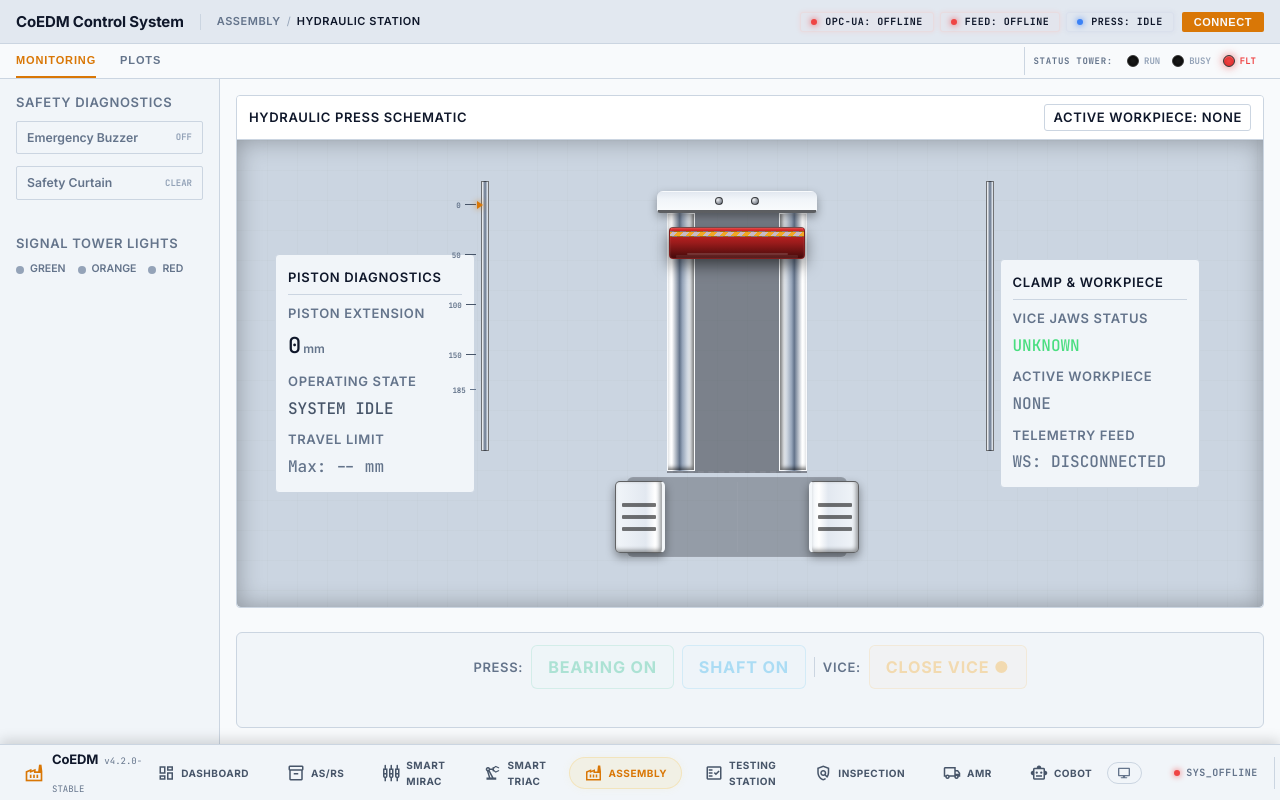
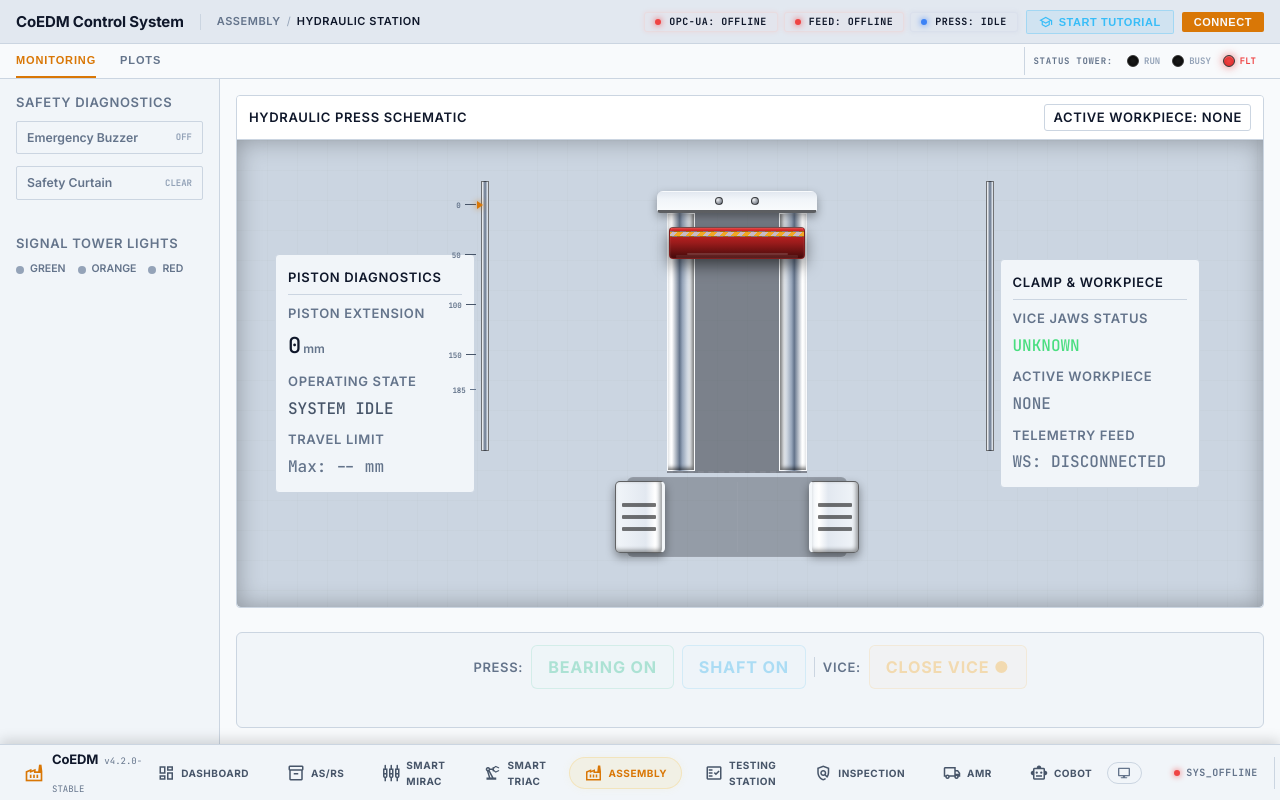
Before and after one commit to V33R-5H4H/CoEDM-smart-manufacturing-control, a React (Vite) app in the folder frontend/: page /assembly in a window 1280 px wide. Built offline with nearby package versions, Linux system fonts and the light colour scheme; no server answers.

Commit message:
fix: remove the autoconnect from assembly page

```diff
--- a/frontend/src/pages/Assembly.jsx
+++ b/frontend/src/pages/Assembly.jsx
@@ -11,6 +11,7 @@ import AssemblyStatusRibbon from './asrs/components/AssemblyStatusRibbon';
 import SafetyOverlay from '../components/SafetyOverlay';
 import { deepMerge } from '../utils/deepMerge';
 import { useModal } from '../hooks/useModal';
+import TutorialOverlay from './asrs/components/TutorialOverlay';
 // recharts imports kept for future graph tab (currently commented out in render)
 import {
   LineChart,
@@ -39,6 +40,51 @@ export default function Assembly() {
   const [plantData, setPlantData] = useState(wsCache.assembly);
   const [activeTab, setActiveTab] = useState('monitoring');
   const { activeModal, openModal, closeModal } = useModal();
+
+  // ── Tutorial ─────────────────────────────────────────────────────────────
+  const [tutorialActive, setTutorialActive] = useState(false);
+  const advanceRef = useRef(null);
+  const tutorialActiveRef = useRef(false);
+  useEffect(() => { tutorialActiveRef.current = tutorialActive; }, [tutorialActive]);
+
+  const TUTORIAL_STEPS = [
+    {
+      targetId: 'asm-page-header',
+      title: 'Assembly — Hydraulic Press Station',
+      content: 'Welcome to the Hydraulic Press Assembly page. This station controls a PLC-driven hydraulic press used to press-fit bearings and shafts onto workpieces. Follow this tutorial to get familiar with every panel.',
+      placement: 'bottom',
+    },
+    {
+      targetId: 'asm-connect-btn',
+      title: 'Connect & Disconnect',
+      content: 'Use the Connect button to establish a live OPC-UA connection to the PLC. You must be connected before any press commands are dispatched. The button switches to "Disconnect" once live.',
+      placement: 'bottom',
+    },
+    {
+      targetId: 'asm-status-tower',
+      title: 'Status Tower Indicator',
+      content: 'RUN (green) = system idle and connected. BUSY (orange) = press cycle is active. FLT (red) = safety curtain tripped or buzzer active. Operations are locked out whenever FLT is lit.',
+      placement: 'left',
+    },
+    {
+      targetId: 'asm-machine-view',
+      title: 'Machine View — Hydraulic Press Schematic',
+      content: 'This animated schematic mirrors the real machine. The piston rod extends downward as the press operates. Colour-coded hydraulic pipes indicate the active workpiece — red for bearing, blue for shaft. Click the HUD cards for detailed diagnostics.',
+      placement: 'top',
+    },
+    {
+      targetId: 'asm-controls',
+      title: 'Press Controls',
+      content: 'Use these buttons to send commands to the PLC. "Bearing ON" starts a bearing press cycle; "Shaft ON" starts a shaft cycle. The Vice toggle opens or closes the fixture clamp that holds the workpiece. All commands are disabled during a safety fault.',
+      placement: 'top',
+    },
+    {
+      targetId: 'asm-plots-tab',
+      title: 'Plots & Analytics Tab',
+      content: 'Switch to the Plots tab to view real-time displacement graphs. The Raw Signal canvas shows the unfiltered Modbus reading; the Filtered Signal canvas shows the critically-damped smoothed value. The Recharts graph shows the full historical telemetry buffer. That\'s it — you\'re ready!',
+      placement: 'bottom',
+    },
+  ];
 
   // Smoothed position state for animation
   const [smoothedPosition, setSmoothedPosition] = useState(43);
@@ -138,7 +184,8 @@ export default function Assembly() {
       // Update state immediately on every WebSocket message
       wsCache.assembly = data;
       setPlantData(data);
-      setIsConnected(data.connected !== false);
+      // NOTE: isConnected is managed only by the explicit Connect/Disconnect buttons.
+      // We do NOT derive it from data.connected to prevent auto-connect on page load.
       setLastCommand(data.assembly?.bearing ? 'Bearing ON' : 'Bearing OFF');
 
       // Edge-triggered safety alerts — only toast on rising edge (false → true)
@@ -599,7 +646,7 @@ export default function Assembly() {
         {/* Right Main Panel: Hydraulic Press Assembly */}
         <main className="asm-main" style={{ flex: 1, overflow: 'auto', display: 'flex', flexDirection: 'column' }}>
           {/* Unified Press Assembly Schematic card */}
-          <div className="asm-viz" style={{ flex: 1, display: 'flex', flexDirection: 'column', background: 'var(--bg-secondary)' }}>
+          <div id="asm-machine-view" className="asm-viz" style={{ flex: 1, display: 'flex', flexDirection: 'column', background: 'var(--bg-secondary)' }}>
             <div className="asm-viz__bar" style={{ borderBottom: '1px solid var(--border)', background: 'var(--bg-elevated)' }}>
               <span>Hydraulic Press Schematic</span>
               <span className={`asm-workpiece-badge ${plantData?.assembly?.bearing ? 'asm-workpiece-badge--bearing' : plantData?.assembly?.shaft ? 'asm-workpiece-badge--shaft' : ''}`}>
@@ -841,7 +888,7 @@ export default function Assembly() {
           </div>
 
           {/* Action controls panel */}
-          <div className="asm-cmd" style={{ marginTop: '12px', background: 'var(--bg-secondary)', border: '1px solid var(--border)', flexDirection: 'column', gap: '8px' }}>
+          <div id="asm-controls" className="asm-cmd" style={{ marginTop: '12px', background: 'var(--bg-secondary)', border: '1px solid var(--border)', flexDirection: 'column', gap: '8px' }}>
             {/* Button row — always centred, never shifts */}
             <div style={{ display: 'flex', alignItems: 'center', justifyContent: 'center', gap: '8px', flexWrap: 'wrap' }}>
               <span className="asm-cmd__label" style={{ marginRight: 0 }}>Press:</span>
@@ -1083,6 +1130,15 @@ export default function Assembly() {
       overflow: 'hidden',
       background: 'var(--bg-primary)',
     }}>
+      {/* Tutorial overlay */}
+      {tutorialActive && (
+        <TutorialOverlay
+          steps={TUTORIAL_STEPS}
+          advanceRef={advanceRef}
+          onFinish={() => setTutorialActive(false)}
+        />
+      )}
+      <div id="asm-page-header">
       <PageHeader
         title="Assembly"
         subtitle="Hydraulic station"
@@ -1094,8 +1150,35 @@ export default function Assembly() {
               plantData={plantData}
               smoothedPosition={smoothedPosition}
             />
+            {/* Tutorial Button */}
+            <button
+              type="button"
+              onClick={() => setTutorialActive(true)}
+              style={{
+                display: 'flex',
+                alignItems: 'center',
+                gap: '6px',
+                fontSize: '11px',
+                fontWeight: 700,
+                textTransform: 'uppercase',
+                letterSpacing: '0.05em',
+                color: '#38bdf8',
+                background: 'rgba(56, 189, 248, 0.1)',
+                border: '1px solid rgba(56, 189, 248, 0.3)',
+                padding: '4px 12px',
+                borderRadius: '2px',
+                cursor: 'pointer',
+                transition: 'all 0.2s',
+              }}
+              onMouseEnter={(e) => { e.currentTarget.style.background = 'rgba(56, 189, 248, 0.2)'; }}
+              onMouseLeave={(e) => { e.currentTarget.style.background = 'rgba(56, 189, 248, 0.1)'; }}
+            >
+              <span className="material-symbols-outlined" style={{ fontSize: '14px' }}>school</span>
+              Start Tutorial
+            </button>
             {isConnected ? (
               <button
+                id="asm-connect-btn"
                 type="button"
                 onClick={handleDisconnect}
                 style={{
@@ -1117,6 +1200,7 @@ export default function Assembly() {
               </button>
             ) : (
               <button
+                id="asm-connect-btn"
                 type="button"
                 onClick={handleConnect}
                 style={{
@@ -1140,6 +1224,7 @@ export default function Assembly() {
           </>
         }
       />
+      </div>
 
       {/* Sub-nav: Tabs — Stitch pattern */}
       <div style={{
@@ -1156,6 +1241,7 @@ export default function Assembly() {
           {["monitoring", "plots"].map((tab) => (
             <button
               key={tab}
+              id={tab === 'plots' ? 'asm-plots-tab' : undefined}
               type="button"
               onClick={() => setActiveTab(tab)}
               style={{
@@ -1178,7 +1264,7 @@ export default function Assembly() {
         </div>
 
         {/* 3-LED Status Tower Indicator */}
-        <div style={{
+        <div id="asm-status-tower" style={{
           display: 'flex',
           alignItems: 'center',
           gap: '12px',
```
